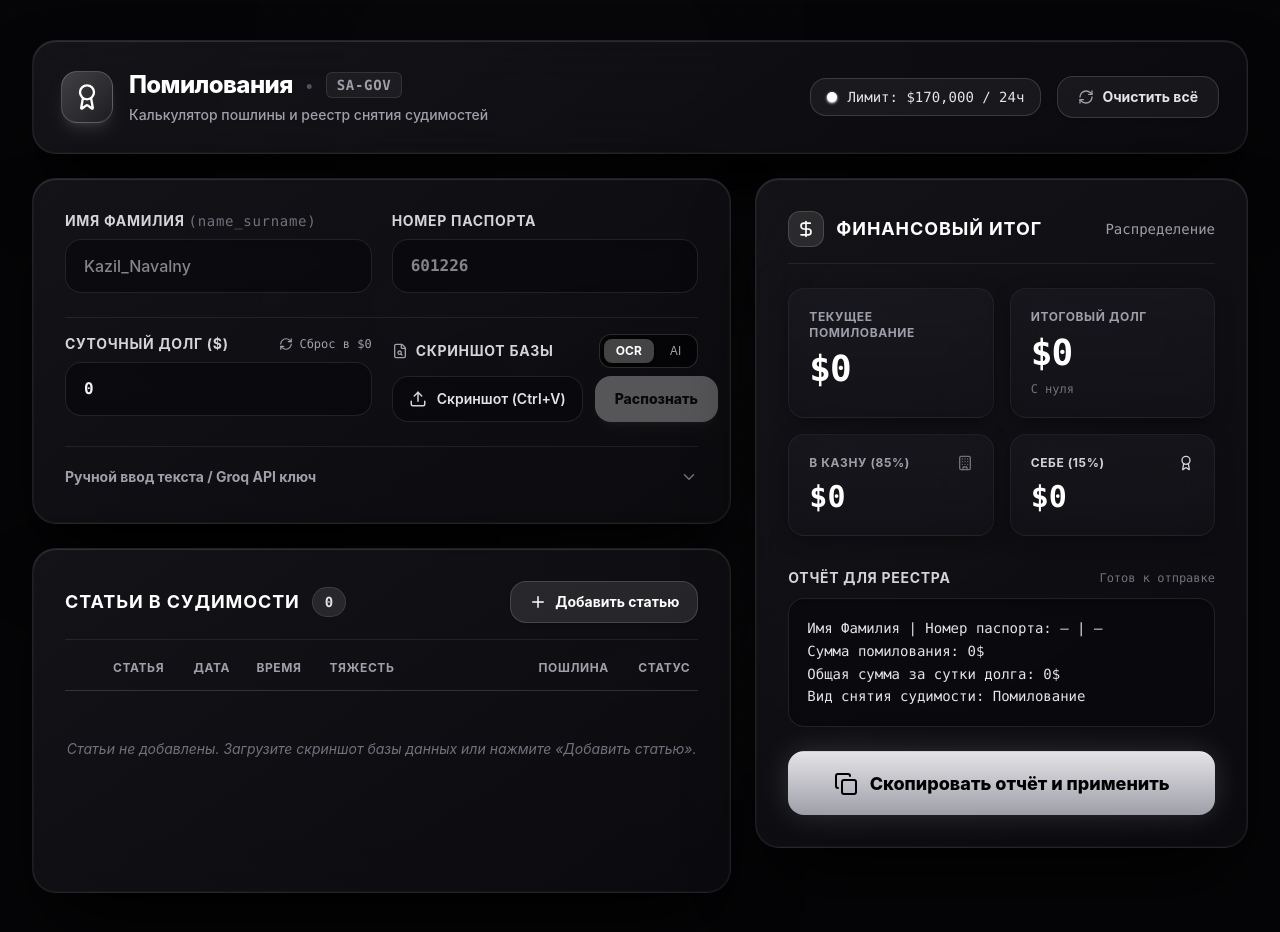
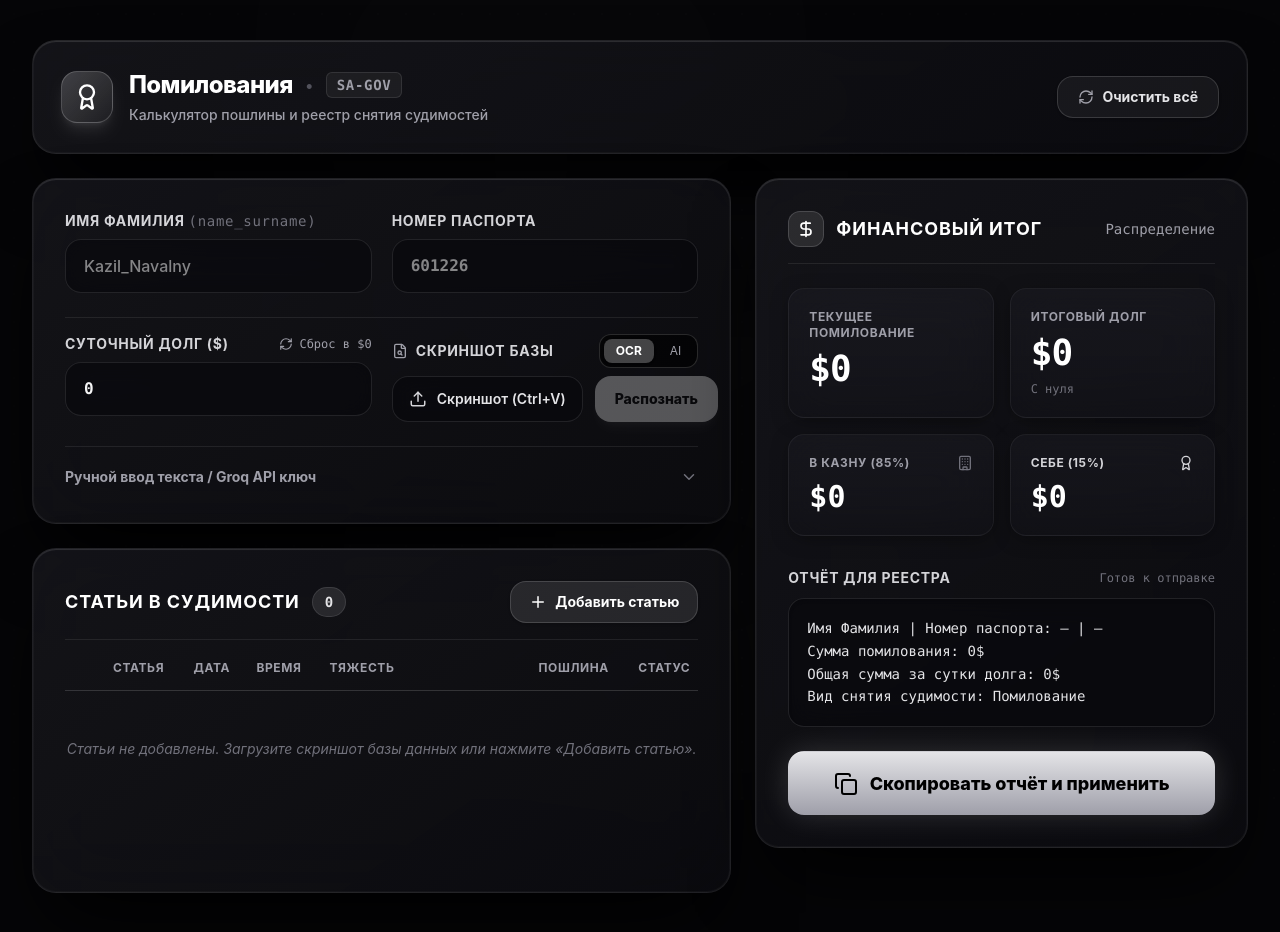
Before and after one commit to ZahlenDatenFakten/Pomilovaniye, a React (Vite) app: page / in a window 1280 px wide. Shown: the top 932 px of the page. Built offline with nearby package versions, Linux system fonts and the light colour scheme.

Commit message:
Remove 170k limit indicator from header as requested

```diff
--- a/src/components/PardonCalculatorView.tsx
+++ b/src/components/PardonCalculatorView.tsx
@@ -922,10 +922,7 @@ export default function PardonCalculatorView() {
         </div>
 
         <div className="flex items-center gap-4">
-          <div className="hidden md:flex items-center gap-2.5 px-4 py-2 rounded-2xl bg-white/[0.05] border border-white/15 text-zinc-200 text-xs sm:text-sm font-mono font-medium">
-            <span className="w-2.5 h-2.5 rounded-full bg-white animate-pulse shadow-sm shadow-white" />
-            <span>Лимит: $170,000 / 24ч</span>
-          </div>
+
 
           <button
             onClick={handleResetAll}
```
